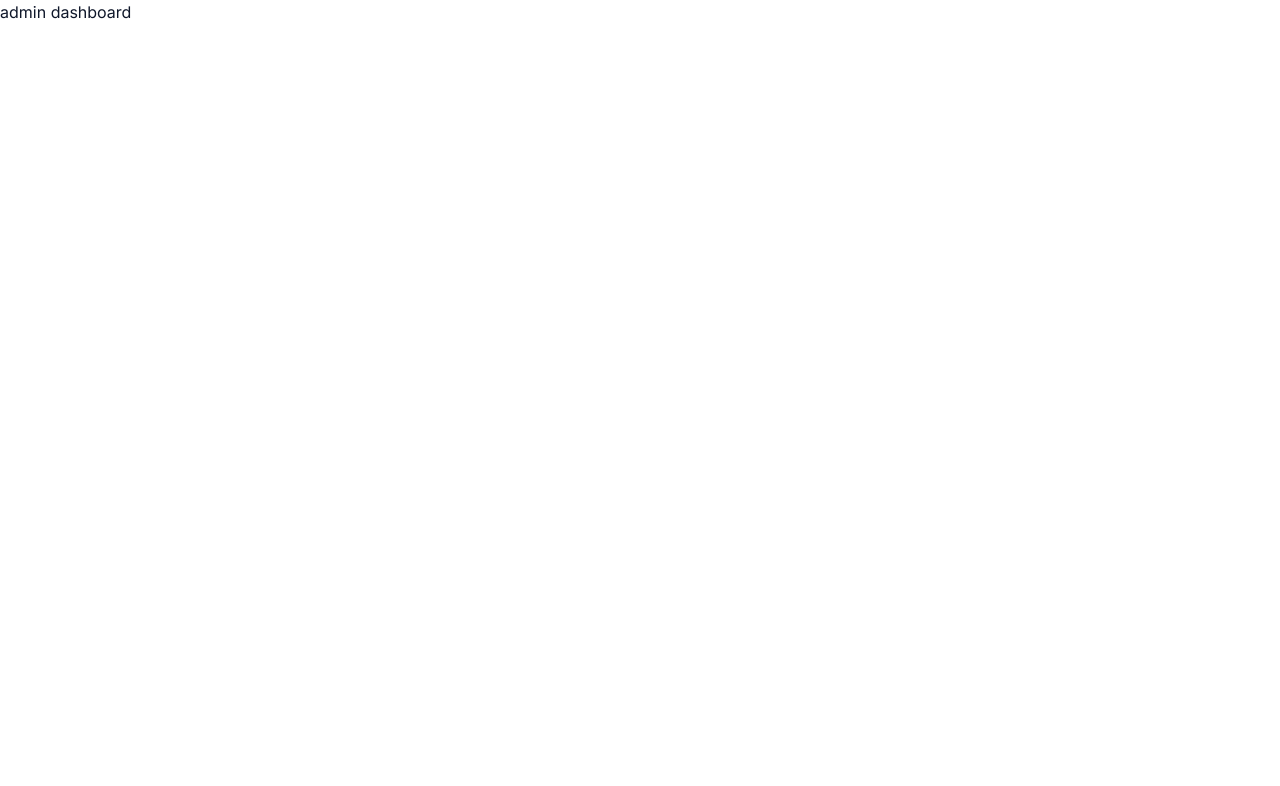
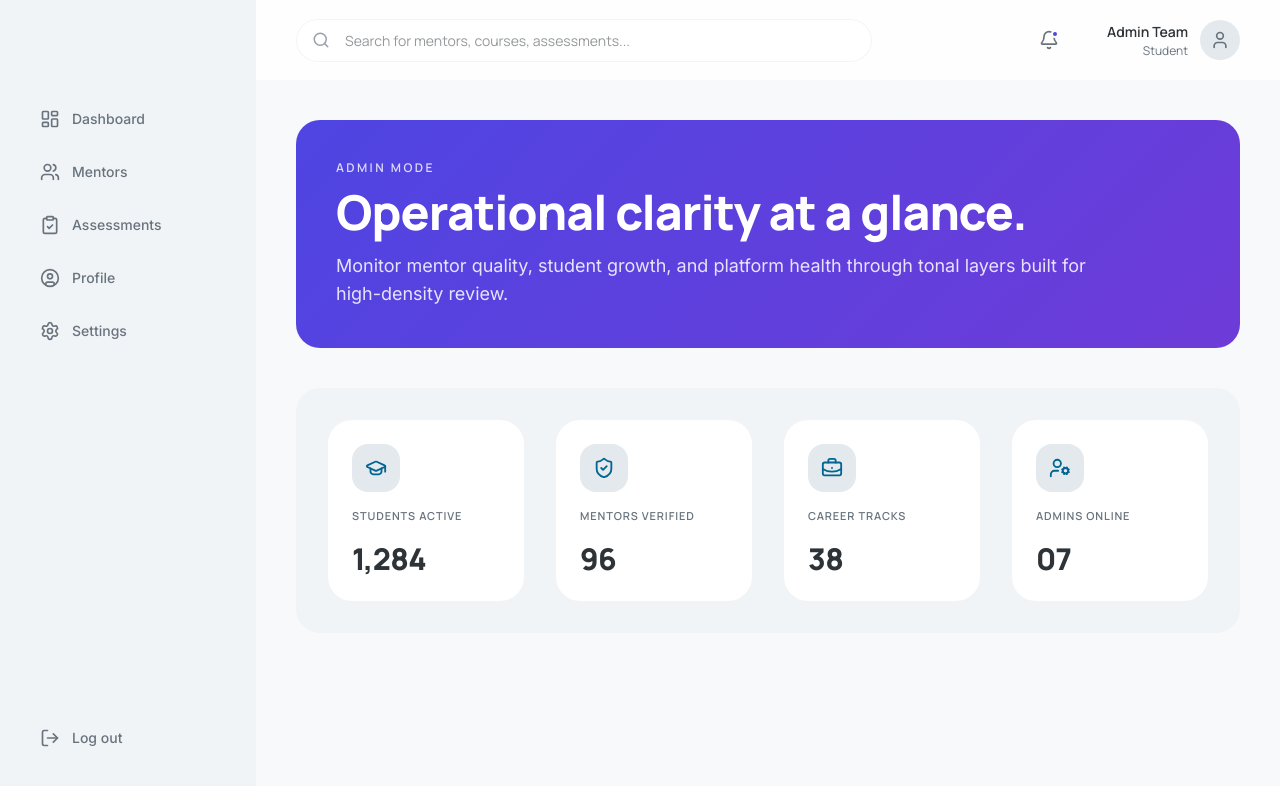
Before and after one commit to Shivansu77/EdMarg, a Next.js app in the folder frontend/: page /admin/dashboard in a window 1280 px wide. Shown: the top 786 px of the page. Built offline with nearby package versions, Linux system fonts and the light colour scheme; no server answers.

Commit message:
Apply Fluid Mentor design system to dashboard foundation

```diff
--- a/frontend/src/app/admin/dashboard/page.tsx
+++ b/frontend/src/app/admin/dashboard/page.tsx
@@ -1,9 +1,41 @@
-import React from 'react'
+'use client';
 
-const Dashboard = () => {
-    return (
-        <div> admin dashboard</div>
-    )
+import DashboardLayout from '@/components/dashboard/DashboardLayout';
+import { BriefcaseBusiness, GraduationCap, ShieldCheck, UserCog } from 'lucide-react';
+
+const adminStats = [
+  { label: 'Students Active', value: '1,284', icon: GraduationCap },
+  { label: 'Mentors Verified', value: '96', icon: ShieldCheck },
+  { label: 'Career Tracks', value: '38', icon: BriefcaseBusiness },
+  { label: 'Admins Online', value: '07', icon: UserCog },
+];
+
+export default function AdminDashboard() {
+  return (
+    <DashboardLayout userName="Admin Team">
+      <div className="space-y-10 pb-10">
+        <section className="rounded-[1.5rem] p-8 md:p-10 text-on-primary bg-[linear-gradient(135deg,#4e45e2_0%,#6e3bd8_100%)]">
+          <p className="text-xs uppercase tracking-[0.2em] text-on-primary/80 font-semibold">Admin Mode</p>
+          <h1 className="mt-3 text-4xl md:text-5xl font-manrope font-extrabold tracking-[-0.02em]">Operational clarity at a glance.</h1>
+          <p className="mt-4 max-w-3xl text-on-primary/85 text-base md:text-lg font-inter">
+            Monitor mentor quality, student growth, and platform health through tonal layers built for high-density review.
+          </p>
+        </section>
+
+        <section className="bg-surface-container-low rounded-[1.5rem] p-8">
+          <div className="grid grid-cols-1 md:grid-cols-2 xl:grid-cols-4 gap-8">
+            {adminStats.map((stat) => (
+              <article key={stat.label} className="rounded-[1.5rem] p-6 bg-surface-container-lowest space-y-4">
+                <div className="w-12 h-12 rounded-2xl bg-surface-container-high flex items-center justify-center text-tertiary">
+                  <stat.icon size={22} />
+                </div>
+                <p className="text-[11px] uppercase tracking-[0.08em] text-on-surface-variant font-semibold">{stat.label}</p>
+                <h2 className="text-3xl font-manrope font-extrabold tracking-[-0.02em]">{stat.value}</h2>
+              </article>
+            ))}
+          </div>
+        </section>
+      </div>
+    </DashboardLayout>
+  );
 }
-
-export default Dashboard
--- a/frontend/src/app/globals.css
+++ b/frontend/src/app/globals.css
@@ -1,30 +1,35 @@
 @import "tailwindcss";
 
 @theme {
-  --color-background: #f7f8fc;
-  --color-foreground: #101828;
-
-  --color-surface: #ffffff;
-  --color-surface-dim: #f3f5fb;
-  --color-surface-container: #e9eeff;
-
-  --color-on-surface: #0f172a;
-  --color-on-surface-variant: #516076;
-  --color-border: #dbe3ef;
-
-  --color-primary: #3f51d8;
-  --color-primary-dim: #3344ba;
+  --color-background: #f7f9fb;
+  --color-foreground: #2d3337;
+  --color-surface: #f7f9fb;
+  --color-surface-bright: #fbfdff;
+  --color-surface-dim: #eef2f5;
+  --color-surface-container-low: #f1f4f6;
+  --color-surface-container-lowest: #ffffff;
+  --color-surface-container-high: #e3e9ec;
+  --color-surface-container: #edf2f8;
+  --color-on-surface: #2d3337;
+  --color-on-surface-variant: #68737d;
+  --color-outline-variant: #acb3b7;
+  --color-border: #acb3b7;
+  --color-primary: #4e45e2;
+  --color-primary-dim: #4139c2;
+  --color-primary-fixed-dim: #8f88ff;
+  --color-secondary: #6e3bd8;
+  --color-secondary-container: #ece5ff;
+  --color-tertiary: #006592;
+  --color-primary-container: #e4e0ff;
+  --color-on-primary-container: #2f277a;
   --color-on-primary: #ffffff;
-
-  --color-input: #dbe3ef;
-  --color-ring: #3f51d8;
-
-  --font-sora: var(--font-sora-var), sans-serif;
+  --color-on-tertiary: #ffffff;
+  --color-input: #d8dee3;
+  --color-ring: #4e45e2;
   --font-inter: var(--font-inter-var), sans-serif;
-  --font-plus-jakarta: var(--font-sora-var), sans-serif;
-  --font-manrope: var(--font-inter-var), sans-serif;
-
-  --shadow-ambient: 0 12px 30px rgba(63, 81, 216, 0.16), 0 3px 10px rgba(15, 23, 42, 0.09);
+  --font-manrope: var(--font-manrope-var), sans-serif;
+  --font-plus-jakarta: var(--font-manrope-var), sans-serif;
+  --shadow-ambient: 0 8px 24px rgba(45, 51, 55, 0.04);
 }
 
 html { scroll-behavior: smooth; }
--- a/frontend/src/app/layout.tsx
+++ b/frontend/src/app/layout.tsx
@@ -1,9 +1,9 @@
 import type { Metadata } from "next";
-import { Sora, Inter } from "next/font/google";
+import { Inter, Manrope } from "next/font/google";
 import "./globals.css";
 
-const sora = Sora({
-  variable: "--font-sora-var",
+const manrope = Manrope({
+  variable: "--font-manrope-var",
   subsets: ["latin"],
   weight: ["400", "600", "700", "800"],
 });
@@ -29,7 +29,7 @@ export default function RootLayout({
       lang="en"
       data-scroll-behavior="smooth"
       suppressHydrationWarning
-      className={`${sora.variable} ${inter.variable} h-full antialiased`}
+      className={`${manrope.variable} ${inter.variable} h-full antialiased`}
     >
       <body className="flex min-h-full flex-col bg-surface font-manrope text-on-surface">{children}</body>
     </html>
--- a/frontend/src/components/dashboard/DashboardHeader.tsx
+++ b/frontend/src/components/dashboard/DashboardHeader.tsx
@@ -10,14 +10,14 @@ interface HeaderProps {
 
 const DashboardHeader = ({ userName = 'Student', userImage }: HeaderProps) => {
   return (
-    <header className="fixed top-0 right-0 left-64 h-20 bg-white/80 backdrop-blur-xl border-b border-border z-30 px-10 flex items-center justify-between">
+    <header className="fixed top-0 right-0 left-64 h-20 bg-surface-container-lowest/80 backdrop-blur-[12px] z-30 px-10 flex items-center justify-between">
       <div className="flex-1 max-w-xl">
         <div className="relative group">
           <Search className="absolute left-4 top-1/2 -translate-y-1/2 text-gray-400 group-focus-within:text-primary transition-colors" size={18} />
           <input
             type="text"
             placeholder="Search for mentors, courses, assessments..."
-            className="w-full pl-12 pr-4 py-2.5 bg-surface-dim border border-transparent rounded-full focus:bg-white focus:border-primary/30 outline-none transition-all text-[14px]"
+            className="w-full pl-12 pr-4 py-2.5 bg-surface-container-lowest border border-outline-variant/15 rounded-full focus:bg-surface-container-lowest focus:border-primary focus:shadow-[0_0_0_2px_var(--color-primary-fixed-dim)] outline-none transition-all text-[14px]"
           />
         </div>
       </div>
@@ -28,12 +28,12 @@ const DashboardHeader = ({ userName = 'Student', userImage }: HeaderProps) => {
           <span className="absolute top-2 right-2 w-2 h-2 bg-primary rounded-full border-2 border-white"></span>
         </button>
 
-        <div className="flex items-center gap-3 pl-4 border-l border-border">
+        <div className="flex items-center gap-3 pl-4">
           <div className="text-right hidden sm:block">
             <p className="text-[14px] font-semibold text-on-surface">{userName}</p>
             <p className="text-[12px] text-on-surface-variant capitalize">Student</p>
           </div>
-          <div className="w-10 h-10 rounded-full bg-surface-container flex items-center justify-center overflow-hidden border border-border">
+          <div className="w-10 h-10 rounded-full bg-surface-container-high flex items-center justify-center overflow-hidden">
             {userImage ? (
                 <img src={userImage} alt={userName} className="w-full h-full object-cover" />
             ) : (
--- a/frontend/src/components/dashboard/DashboardLayout.tsx
+++ b/frontend/src/components/dashboard/DashboardLayout.tsx
@@ -12,11 +12,11 @@ interface DashboardLayoutProps {
 
 const DashboardLayout = ({ children, userName, userImage }: DashboardLayoutProps) => {
   return (
-    <div className="min-h-screen bg-surface-dim flex">
+    <div className="min-h-screen bg-surface flex">
       <Sidebar />
       <div className="flex-1 ml-64 flex flex-col min-h-screen">
         <DashboardHeader userName={userName} userImage={userImage} />
-        <main className="flex-1 mt-20 p-10 overflow-y-auto">
+        <main className="flex-1 mt-20 p-10 overflow-y-auto bg-surface">
           <div className="max-w-7xl mx-auto">
             {children}
           </div>
--- a/frontend/src/components/dashboard/Sidebar.tsx
+++ b/frontend/src/components/dashboard/Sidebar.tsx
@@ -44,7 +44,7 @@ const Sidebar = () => {
   ];
 
   return (
-    <aside className="fixed left-0 top-0 h-screen w-64 bg-white border-r border-border z-40 flex flex-col pt-24 pb-10">
+    <aside className="fixed left-0 top-0 h-screen w-64 bg-surface-container-low z-40 flex flex-col pt-24 pb-10">
       <div className="flex flex-col h-full px-6">
         <nav className="flex-1 space-y-2">
           {navItems.map((item) => {
@@ -53,14 +53,14 @@ const Sidebar = () => {
               <Link
                 key={item.name}
                 href={item.href}
-                className={`flex items-center justify-between px-4 py-3 rounded-xl transition-all duration-300 group ${
+                className={`flex items-center justify-between px-4 py-3 rounded-full transition-all duration-300 group ${
                   isActive
-                    ? 'bg-primary text-white shadow-lg shadow-primary/20'
-                    : 'text-on-surface-variant hover:bg-surface-dim hover:text-on-surface'
+                    ? 'bg-primary-container text-on-primary-container'
+                    : 'text-on-surface-variant hover:bg-surface-bright hover:text-on-surface'
                 }`}
               >
                 <div className="flex items-center gap-3">
-                  <item.icon size={20} className={isActive ? 'text-white' : 'group-hover:text-primary transition-colors'} />
+                  <item.icon size={20} strokeWidth={2} className={isActive ? 'text-on-primary-container' : 'group-hover:text-primary transition-colors'} />
                   <span className="text-[14px] font-medium font-inter">{item.name}</span>
                 </div>
                 {isActive && <ChevronRight size={16} />}
@@ -72,7 +72,7 @@ const Sidebar = () => {
         <div className="mt-auto">
           <button
             onClick={handleLogout}
-            className="w-full flex items-center gap-3 px-4 py-3 text-red-500 rounded-xl hover:bg-red-50 transition-colors font-inter text-[14px] font-medium"
+            className="w-full flex items-center gap-3 px-4 py-3 text-on-surface-variant rounded-full hover:bg-surface-bright transition-colors font-inter text-[14px] font-medium"
           >
             <LogOut size={20} />
             <span>Log out</span>
```
